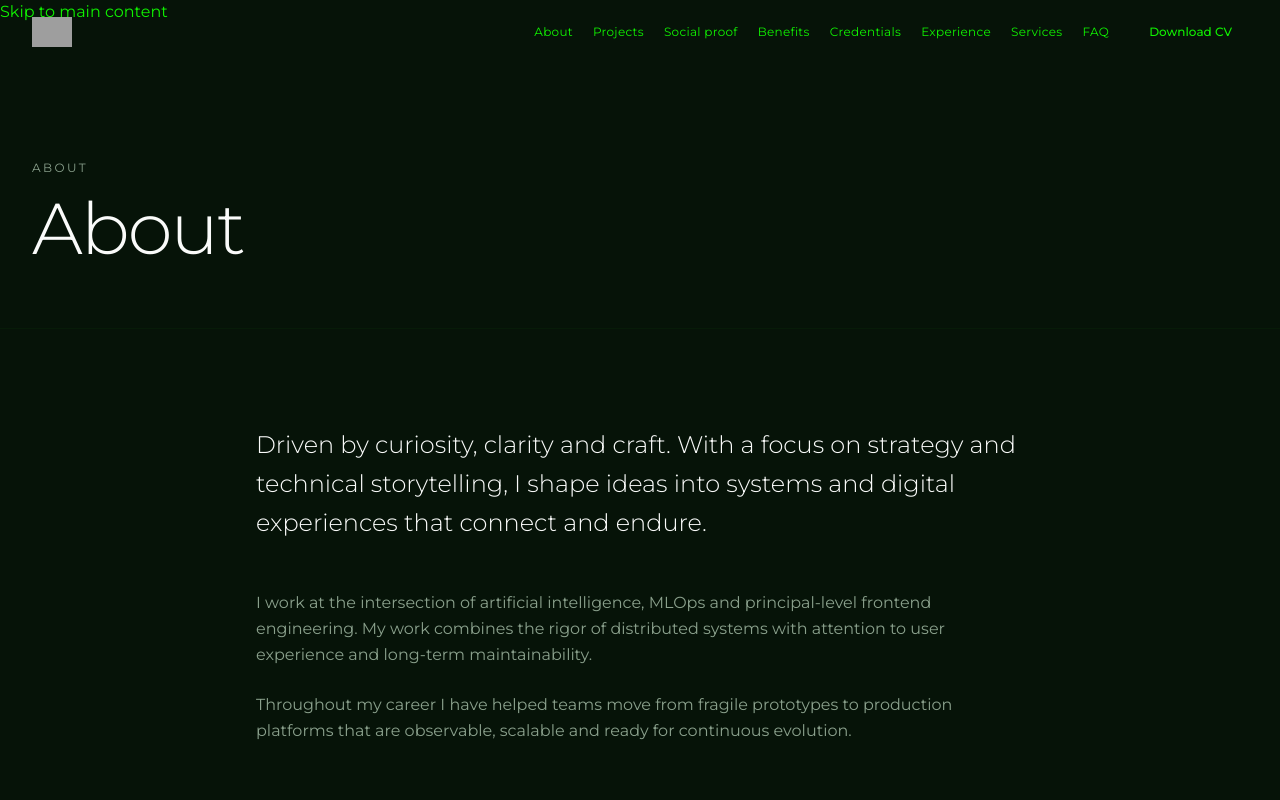
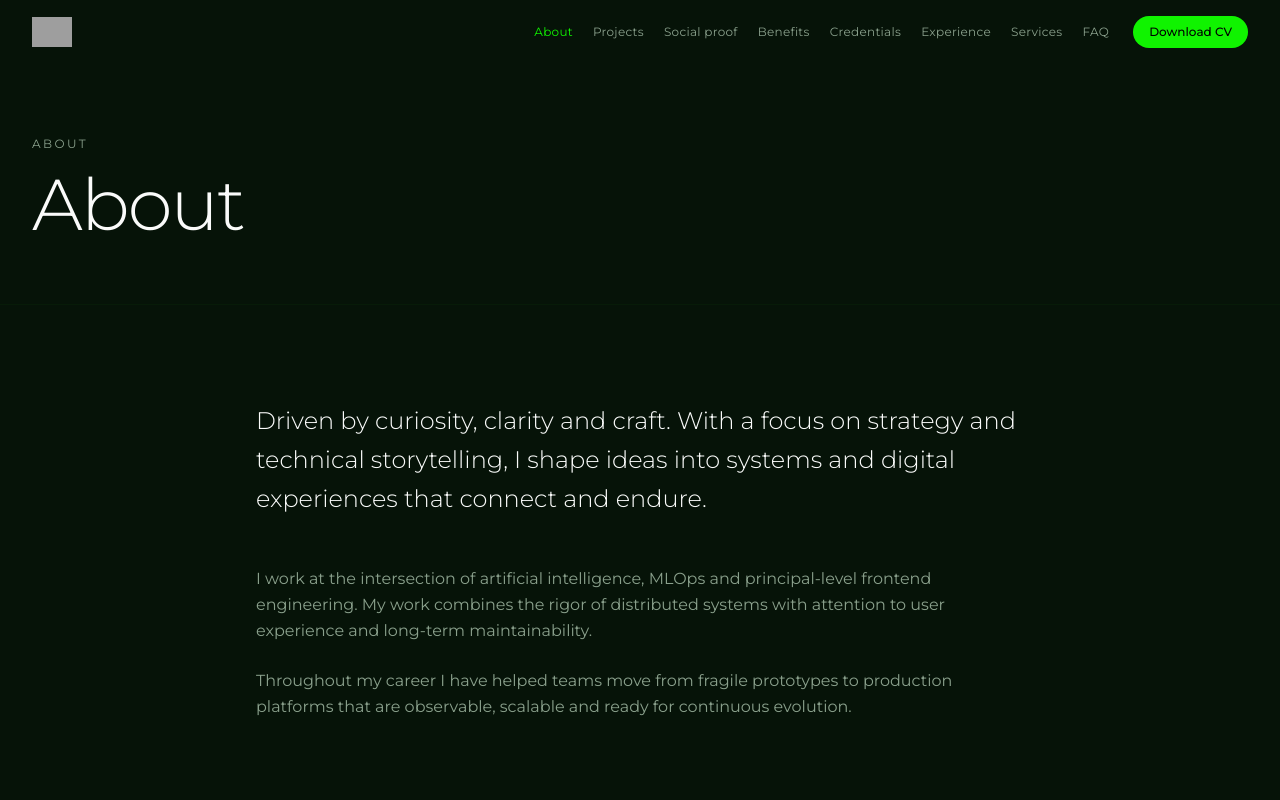
Before and after one commit to saudtechnology/portfolio, a Next.js app: page /about in a window 1280 px wide. Shown: the top 800 px of the page. Built offline with nearby package versions, Linux system fonts and the light colour scheme; no server answers; grey boxes are pictures that could not be loaded.

Commit message:
refactor: refcatored old globals.scss

```diff
--- a/src/styles/globals.css
+++ b/src/styles/globals.css
@@ -1,6 +1,6 @@
 @import 'tailwindcss';
 
-/* Design Token configuration layers injected dynamically via ThemeBrandStyles component execution */
+/* Design tokens are injected at runtime via ThemeBrandStyles (CSS variables). */
 
 :root,
 html.dark {
@@ -51,31 +51,118 @@ body {
 	font-family: var(--font-montserrat), ui-sans-serif, system-ui, sans-serif;
 }
 
-img,
-picture,
-video,
-canvas,
-svg {
+/* Content images only — do not constrain next/image fill / absolute layouts */
+img:not([data-nimg], .absolute) {
 	display: block;
 	max-width: 100%;
 	height: auto;
-}
-
-img {
 	image-rendering: auto;
 }
 
-a {
+/* Default link color — exclude CTAs, explicit text-* utilities, and social nav */
+a:not([class*='bg-'], [class*='rounded-full'], [class*='text-']) {
 	color: var(--neon);
 }
 
-a:hover {
+a:not([class*='bg-'], [class*='rounded-full'], [class*='text-']):hover {
 	opacity: 0.8;
 }
 
-a:focus-visible {
+nav[aria-label='Social links'] a {
+	opacity: 1;
+}
+
+/* Interaction hygiene (Web Hint / mobile browsers) */
+a,
+button,
+summary {
+	-webkit-tap-highlight-color: transparent;
+	touch-action: manipulation;
+}
+
+a:active,
+button:active {
+	transform: none;
+	scale: 1;
+}
+
+/* WCAG 2.4.7 Focus Visible — never remove focus outline without a visible replacement */
+a:focus-visible,
+button:focus-visible,
+summary:focus-visible,
+[tabindex]:focus-visible {
 	outline: 2px solid var(--neon);
-	outline-offset: 4px;
+	outline-offset: 3px;
+}
+
+/* CTA surface — high contrast (black on neon #10F300 ≈ WCAG AAA for large text) */
+.cta-button {
+	background-color: var(--neon);
+	color: var(--void);
+	opacity: 1;
+	cursor: pointer;
+	transform: none;
+}
+
+.cta-button:hover,
+.cta-button:active {
+	background-color: var(--snow);
+	color: var(--void);
+	opacity: 1;
+	transform: none;
+	scale: 1;
+}
+
+.cta-button:focus-visible {
+	outline: 2px solid var(--neon);
+	outline-offset: 3px;
+}
+
+/* FAQ disclosure: hide default marker while keeping semantics */
+summary {
+	list-style: none;
+}
+
+summary::-webkit-details-marker {
+	display: none;
+}
+
+/* Skip-link target: remove focus ring when programmatically focused */
+#main-content:focus {
+	outline: none;
+}
+
+/* WCAG skip link — visible only on keyboard focus */
+.skip-link {
+	position: absolute;
+	width: 1px;
+	height: 1px;
+	padding: 0;
+	margin: -1px;
+	overflow: hidden;
+	clip-path: inset(50%);
+	white-space: nowrap;
+	border: 0;
+}
+
+.skip-link:focus {
+	position: fixed;
+	left: 1rem;
+	top: 1rem;
+	z-index: 10000;
+	width: auto;
+	height: auto;
+	margin: 0;
+	padding: 0.5rem 1rem;
+	overflow: visible;
+	clip-path: none;
+	white-space: normal;
+	border-radius: 0.375rem;
+	background-color: var(--neon);
+	color: var(--void);
+	font-size: 0.875rem;
+	font-weight: 500;
+	outline: none;
 }
 
 @media (prefers-reduced-motion: reduce) {
@@ -86,4 +173,24 @@ a:focus-visible {
 	a:hover {
 		opacity: 1;
 	}
+
+	*,
+	*::before,
+	*::after {
+		animation-duration: 0.01ms;
+		animation-iteration-count: 1;
+		transition-duration: 0.01ms;
+		scroll-behavior: auto;
+	}
 }
+
+/* Smooth scroll only when user has not requested reduced motion */
+html.scroll-smooth-enhanced {
+	scroll-behavior: smooth;
+}
+
+@media (prefers-reduced-motion: reduce) {
+	html.scroll-smooth-enhanced {
+		scroll-behavior: auto;
+	}
+}
```
